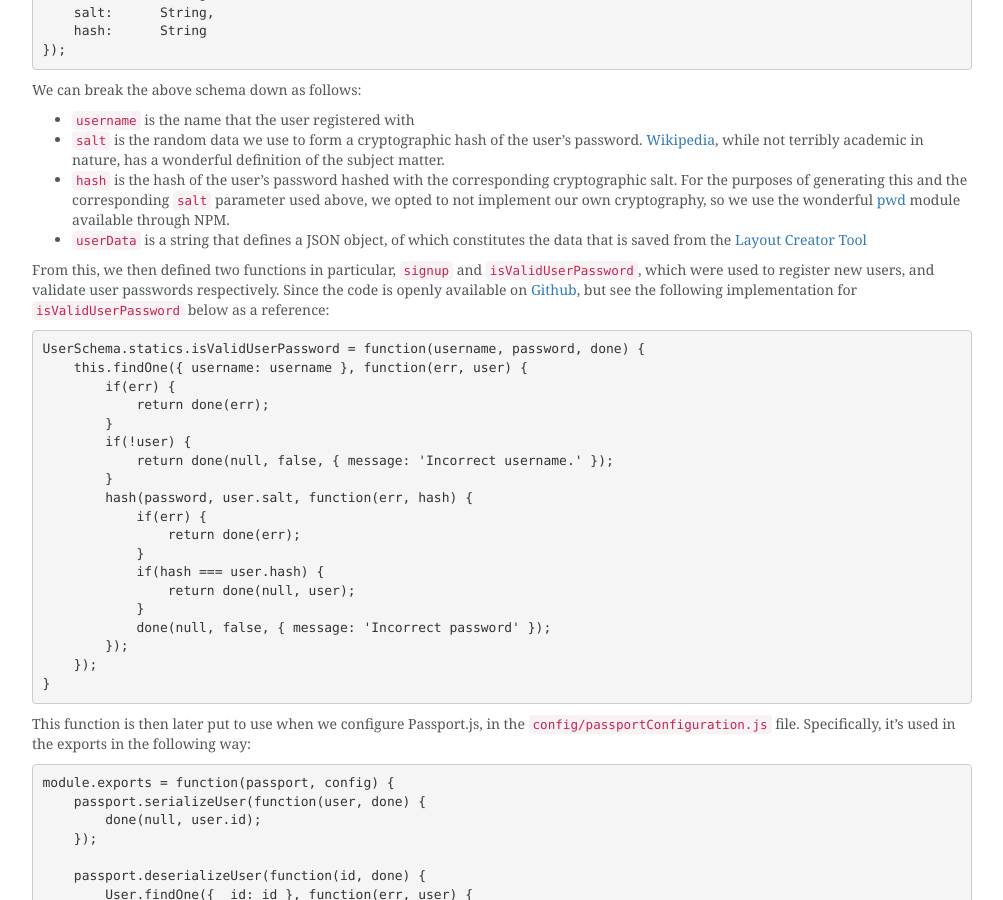
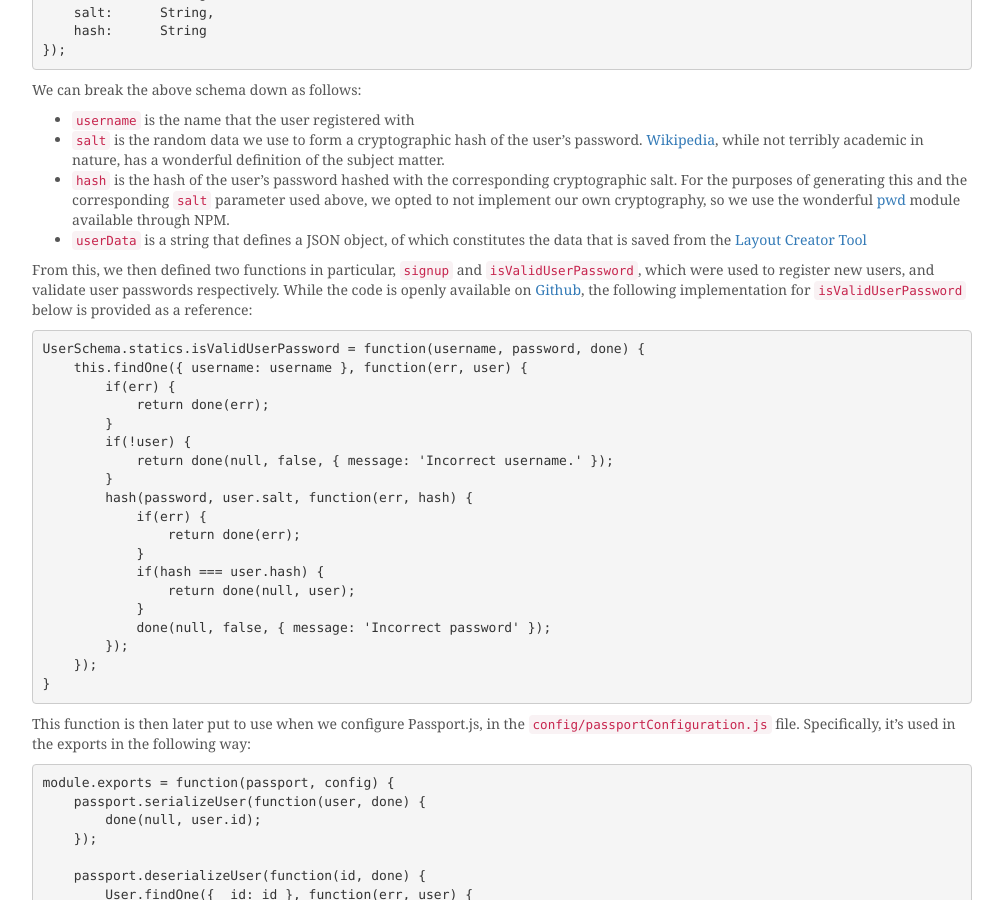
Before and after one commit to ThatGeoGuy/ENGO500, a Jekyll site: the page built from _posts/2014-04-05-webserver-design-model-structure.markdown, in a window 1280 px wide and 900 px high, scrolled down 831 px. Shown: the whole window, without its empty margins (138-1141 px from the left). Built offline with Jekyll 4.4.1, drawn with Linux system fonts in a browser that asks for light colours; nearby versions of some CDN libraries.

Commit message:
what was I even thinking when I wrote that sentence

```diff
--- a/_posts/2014-04-05-webserver-design-model-structure.markdown
+++ b/_posts/2014-04-05-webserver-design-model-structure.markdown
@@ -46,7 +46,7 @@ We can break the above schema down as follows:
 * `hash` is the hash of the user's password hashed with the corresponding cryptographic salt. For the purposes of generating this and the corresponding `salt` parameter used above, we opted to not implement our own cryptography, so we use the wonderful [pwd](https://www.npmjs.org/package/pwd) module available through NPM.
 * `userData` is a string that defines a JSON object, of which constitutes the data that is saved from the [Layout Creator Tool]({{ site.baseurl }}/2014/04/02/using-lass-store-layout-creator/)
 
-From this, we then defined two functions in particular, `signup` and `isValidUserPassword`, which were used to register new users, and validate user passwords respectively. Since the code is openly available on [Github](https://github.com/ThatGeoGuy/ENGO500-Webserver), but see the following implementation for `isValidUserPassword` below as a reference:
+From this, we then defined two functions in particular, `signup` and `isValidUserPassword`, which were used to register new users, and validate user passwords respectively. While the code is openly available on [Github](https://github.com/ThatGeoGuy/ENGO500-Webserver), the following implementation for `isValidUserPassword` below is provided as a reference:
 
     UserSchema.statics.isValidUserPassword = function(username, password, done) {
         this.findOne({ username: username }, function(err, user) {
```
